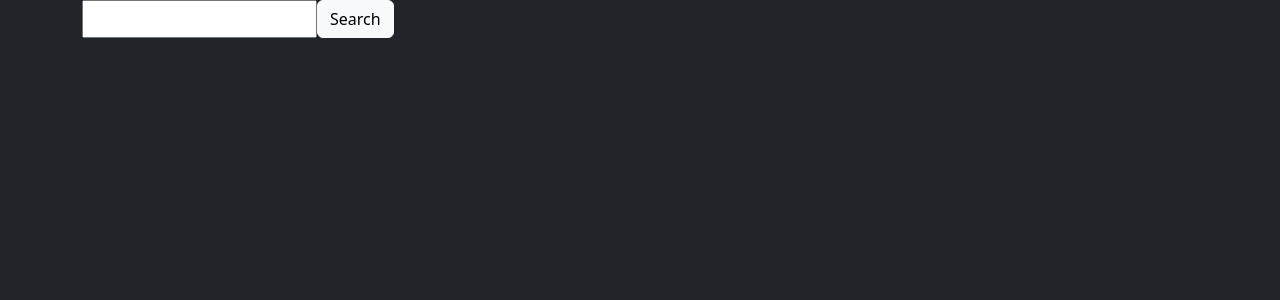
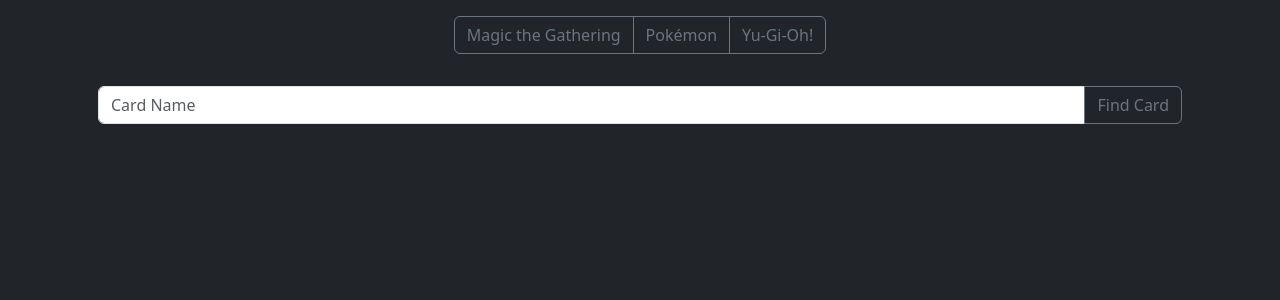
Before and after one commit to LhallLhall/TCG-Organizer, a Next.js app in the folder tcg-organizer/: page / in a window 1280 px wide. Shown: the top 300 px of the page. Built offline with nearby package versions, Linux system fonts and the light colour scheme.

Commit message:
added styling and more functionality for cards

```diff
--- a/tcg-organizer/src/app/globals.css
+++ b/tcg-organizer/src/app/globals.css
@@ -105,3 +105,7 @@ a {
     color-scheme: dark;
   }
 }
+
+li:hover {
+  cursor:grab/pointer;
+}
--- /dev/null
+++ b/tcg-organizer/src/app/page.css
@@ -0,0 +1,3 @@
+li:hover {
+    cursor:pointer;
+}
--- a/tcg-organizer/src/app/page.tsx
+++ b/tcg-organizer/src/app/page.tsx
@@ -1,8 +1,8 @@
 "use client";
-// import Image from 'next/image'
-// import styles from "./page.module.css";
+// import "./page.module.css";
+// import "./page.css";
+import React, { useState, useEffect } from "react";
 import Axios from "axios";
-import React, { useState, useEffect } from "react";
 import { ToastContainer, toast } from "react-toastify";
 import "react-toastify/dist/ReactToastify.css";
 import "bootstrap/dist/css/bootstrap.css";
@@ -10,14 +10,15 @@ import "bootstrap/dist/js/bootstrap.min.js";
 
 export default function Home() {
   let [cardData, setcardData] = useState([]);
-  let [altCard, setAltCard] = useState([]);
+  let [altCard, setAltCard] = useState(null);
+  let [cardImage, setCardImage] = useState("");
   const [searchValue, setSearchValue] = useState("");
-  let inputField = document.getElementById("inputField");
+  // let inputField = document.getElementById("inputField");
 
-  const search = (e: { target: { value: React.SetStateAction<string> } }) => {
-    setSearchValue(e.target.value);
-    console.log(e.target.value);
-  };
+  // const search = (e) => {
+  //   setSearchValue(e.target.value);
+  //   console.log(e.target.value);
+  // };
 
   const submit = () => {
     if (searchValue !== "") {
@@ -27,6 +28,7 @@ export default function Home() {
         ).then((response) => {
           setcardData(response.data.cards);
         });
+        setSearchValue("");
       } catch {
         toast.error("Search Was Invalid");
         position: toast.POSITION.TOP_CENTER;
@@ -37,62 +39,117 @@ export default function Home() {
     }
   };
 
-  function cardHandler(card: React.SetStateAction<never[]>) {
-    console.log("HELLO IS THIS HITTING?????");
+  function cardHandler(card) {
+    let img =
+      (card as any).imageUrl ||
+      "https://placehold.co/265x370?text=Card+Not+Found";
+    setCardImage(img);
     setAltCard(card);
-    console.log("alt card", altCard);
-    console.log(card);
   }
-  console.log(cardData);
 
+  // Map the card data to render the list
   let mappedData = cardData.map((card, i) => {
-    console.log(card);
-    let originalText = (card as any).originalText;
-    if (originalText == null) {
-      originalText = (card as any).text;
-      originalText = originalText.replace(/{T}, /g, "");
-    }
-    let li = document.getElementById("li" + i);
-    if (li) {
-      li.addEventListener("click", (event: MouseEvent) => {
-        cardHandler(card);
-      });
-    }
+    let originalText = (card as any).originalText || (card as any).text;
+
+    originalText = originalText.replace(/{T}, /g, "");
+
     return (
       <div key={i} className="">
-        <li id={"li" + i} className="list-group-item">
+        <li
+          style={{}}
+          id={"li" + i}
+          className="list-group-item"
+          onClick={() => cardHandler(card)}
+        >
           <strong>{(card as any).name}</strong> - {(card as any).setName}
         </li>
       </div>
     );
   });
-  // <div id={"item" + i} className="collapse">
-  //   <div className="row">
-  //     <div className="col-6 d-flex align-items-center justify-content-center">
-  //       <img src={(card as any).imageUrl} className="" alt="..." />
-  //     </div>
-  //     <div className="col-6 d-flex justify-content-center">
-  //       <p>{originalText}</p>
-  //     </div>
-  //   </div>
-  // </div>
 
-  //! This is the main return
   return (
     <main style={{ height: "100vh", width: "100vw" }}>
       <div className="container w-100 h-100">
-        <div className="d-flex">
-          <input type="text" onChange={search} id="inputField" />
-          <button className="btn btn-light" onClick={submit}>
-            Search
-          </button>
+        <div className="row">
+          <div className="col p-3 d-flex justify-content-center align-items-center">
+            <div
+              className="btn-group"
+              role="group"
+              aria-label="Basic radio toggle button group"
+            >
+              <input
+                type="radio"
+                className="btn-check"
+                name="btnradio"
+                id="btnradio1"
+                autoComplete="off"
+              />
+              <label className="btn btn-outline-secondary" htmlFor="btnradio1">
+                Magic the Gathering
+              </label>
+
+              <input
+                type="radio"
+                className="btn-check"
+                name="btnradio"
+                id="btnradio2"
+                autoComplete="off"
+              />
+              <label className="btn btn-outline-secondary" htmlFor="btnradio2">
+                Pokémon
+              </label>
+
+              <input
+                type="radio"
+                className="btn-check"
+                name="btnradio"
+                id="btnradio3"
+                autoComplete="off"
+              />
+              <label className="btn btn-outline-secondary" htmlFor="btnradio3">
+                Yu-Gi-Oh!
+              </label>
+            </div>
+          </div>
         </div>
-
+        <div className="row d-flex justify-content-center p-3">
+          <div className="input-group mb-3">
+            <input
+              type="text"
+              value={searchValue}
+              className="form-control"
+              placeholder="Card Name"
+              aria-label="Card Name"
+              aria-describedby="button-addon2"
+              onChange={(e) => setSearchValue(e.target.value)}
+            />
+            <button
+              className="btn btn-outline-secondary"
+              type="button"
+              id="button-addon2"
+              onClick={submit}
+            >
+              Find Card
+            </button>
+          </div>
+        </div>
         <div className="row">
           <div className="col-6">
             <div className="list-group">{mappedData}</div>
           </div>
-          <div className="col-6"></div>
+          <div className="col-6">
+            {/* Display selected card */}
+            {altCard && (
+              <div className="selected-card">
+                <img
+                  src={cardImage}
+                  alt={(altCard as any).name}
+                  // width="370px"
+                  // height="265px"
+                />
+              </div>
+            )}
+          </div>
         </div>
       </div>
       <ToastContainer />
@@ -100,6 +157,16 @@ export default function Home() {
   );
 }
 
+// <div id={"item" + i} className="collapse">
+//   <div className="row">
+//     <div className="col-6 d-flex align-items-center justify-content-center">
+//       <img src={(card as any).imageUrl} className="" alt="..." />
+//     </div>
+//     <div className="col-6 d-flex justify-content-center">
+//       <p>{originalText}</p>
+//     </div>
+//   </div>
+// </div>
 /*
 <div class="list-group">
   <a href="#" class="list-group-item list-group-item-action active" aria-current="true">
```
